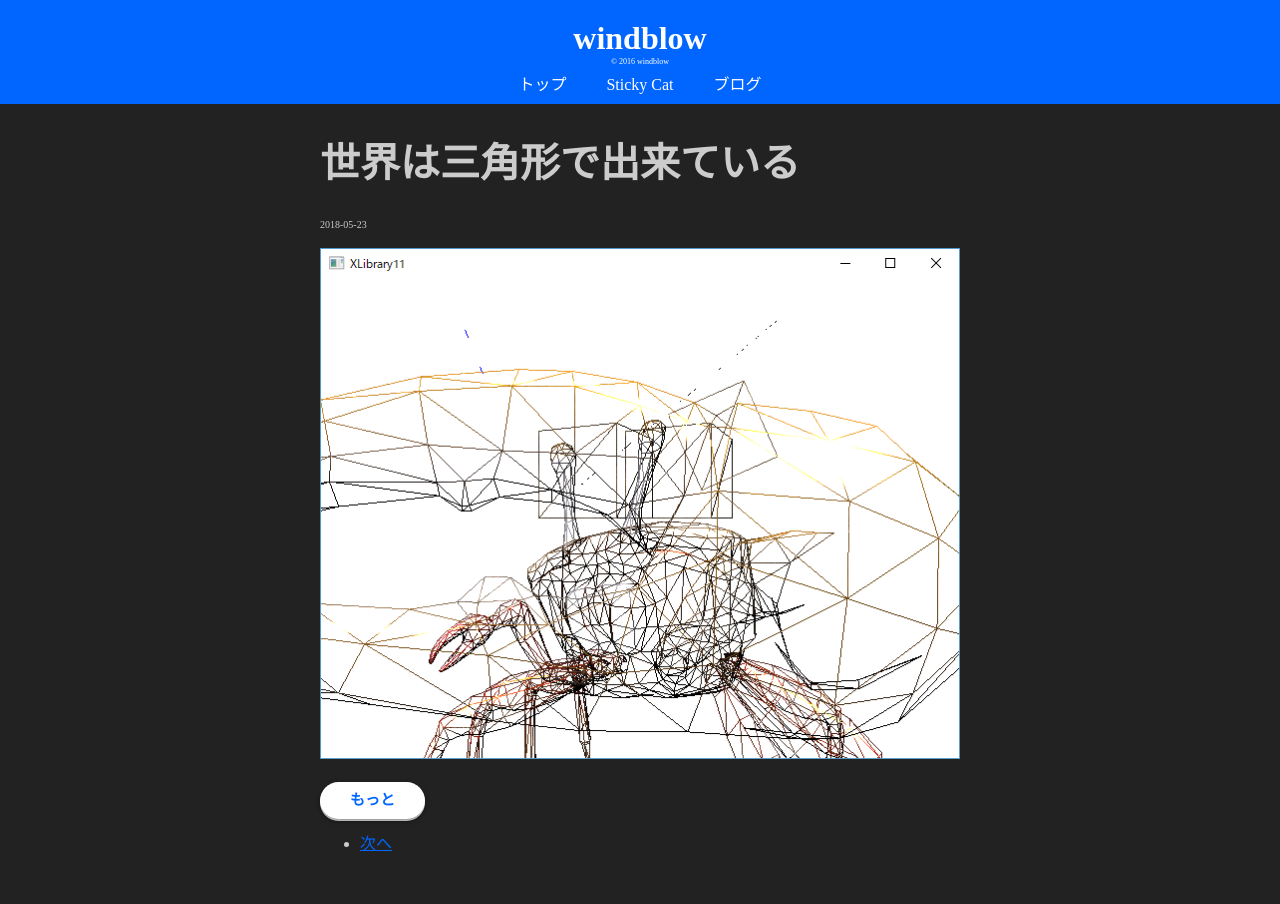
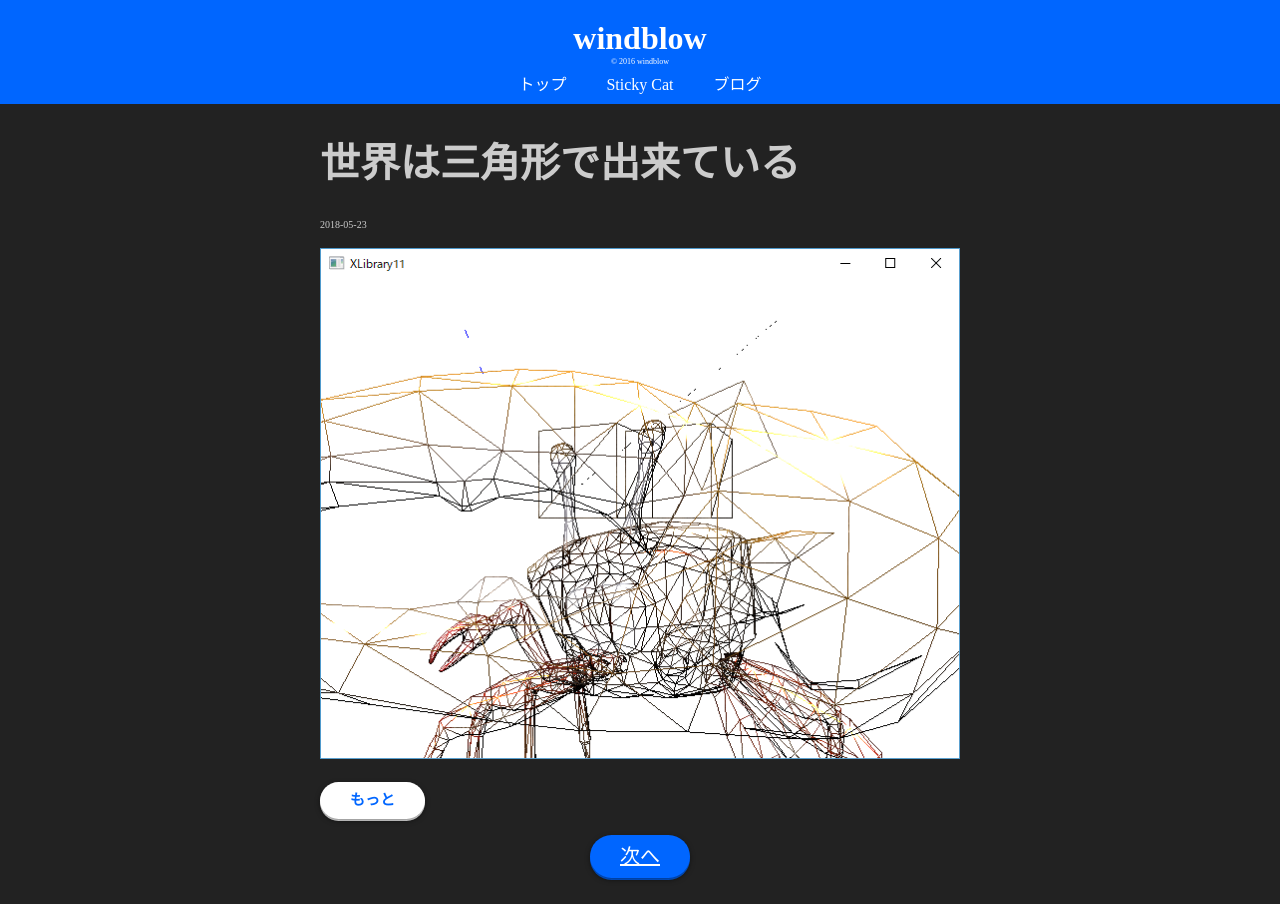
Before and after one commit to itukikikuti/windblow.net, a Jekyll site: the page built from blog/index.html, in a window 1280 px wide. Built offline with Jekyll 4.4.1, drawn with Linux system fonts in a browser that asks for light colours; the list of posts is cut into pages by our own code.

Commit message:
Update style.css

```diff
--- a/assets/style.css
+++ b/assets/style.css
@@ -91,6 +91,31 @@
     transform: translateY(2px);
     box-shadow: 0 1px 1px rgba(0, 0, 0, 0.5);
 }
+.paginator ul {
+    display: flex;
+    justify-content: center;
+    list-style: none;
+    padding: 0;
+}
+.paginator ul li {
+    font-size: 20px;
+    margin: 0 10px;
+}
+.paginator ul li a {
+    transition: 0.1s;
+    display: inline-block;
+    background: var(--theme-color);
+    color: white;
+    padding: 10px 30px;
+    border-radius: 999px;
+    box-shadow:
+        0 2px 5px rgba(0, 0, 0, 0.5),
+        0 2px 0 var(--theme-color);
+}
+.paginator ul li a:hover {
+    transform: translateY(2px);
+    box-shadow: 0 1px 1px rgba(0, 0, 0, 0.5);
+}
 .embed {
     position: relative;
     width: 100%;
```
